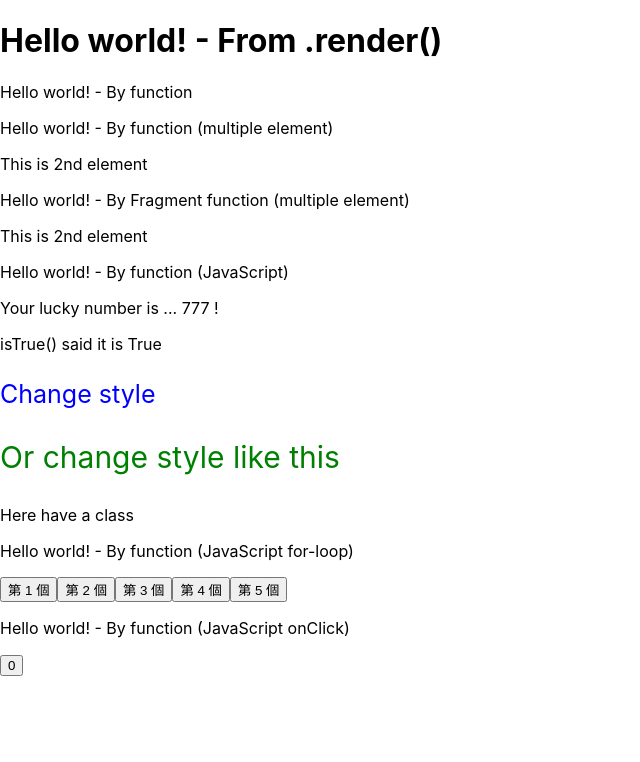
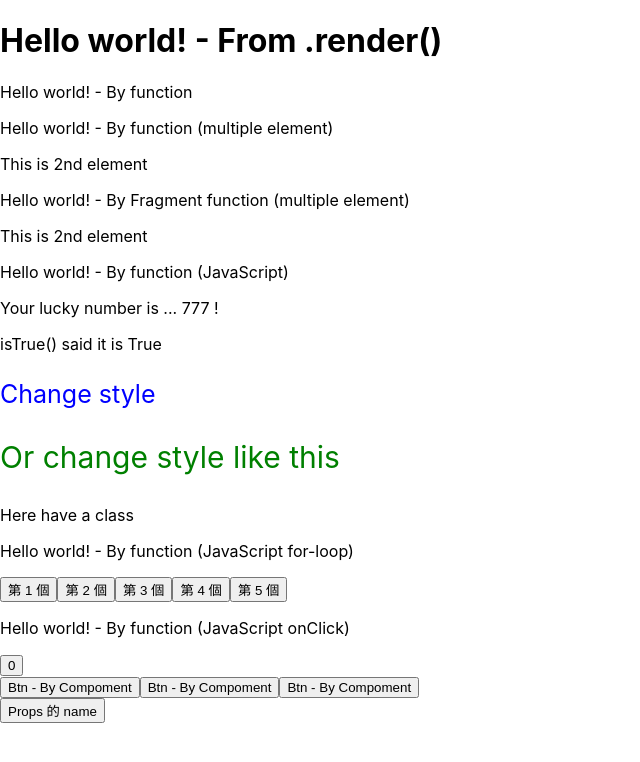
Before and after one commit to saketora95/React-Practice, a React (Create React App) app: page / in a window 1280 px wide. Shown: the top 762 px of the page, without its empty margins (0-640 px from the left). Built offline with nearby package versions, Linux system fonts and the light colour scheme.

Commit message:
2023-04-07 : 向後練習。

```diff
--- a/public/index.html
+++ b/public/index.html
@@ -35,6 +35,11 @@
     <div id="render_5"></div>
     <div id="render_6"></div>
     <div id="render_7"></div>
+
+
+
+    <div id="compoment_1"></div>
+    <div id="compoment_2"></div>
     <!--
       This HTML file is a template.
       If you open it directly in the browser, you will see an empty page.
--- a/src/App.js
+++ b/src/App.js
@@ -1,25 +1,39 @@
-import logo from './logo.svg';
+// import logo from './logo.svg';
 import './App.css';
 
-function App() {
-  return (
-    <div className="App">
-      <header className="App-header">
-        <img src={logo} className="App-logo" alt="logo" />
-        <p>
-          Edit <code>src/App.js</code> and save to reload.
-        </p>
-        <a
-          className="App-link"
-          href="https://reactjs.org"
-          target="_blank"
-          rel="noopener noreferrer"
-        >
-          Learn React
-        </a>
-      </header>
-    </div>
-  );
+// Compoment
+function TestCompoment() {
+    return (
+        <button>Btn - By Compoment</button>
+    );
 }
 
-export default App;
+// Props
+function TestProps(props) {
+    return (
+        <button> { props.name } </button>
+    );
+}
+
+export {TestCompoment, TestProps};
+
+// function App() {
+//   return (
+//     <div className="App">
+//       <header className="App-header">
+//         <img src={logo} className="App-logo" alt="logo" />
+//         <p>
+//           Edit <code>src/App.js</code> and save to reload.
+//         </p>
+//         <a
+//           className="App-link"
+//           href="https://reactjs.org"
+//           target="_blank"
+//           rel="noopener noreferrer"
+//         >
+//           Learn React
+//         </a>
+//       </header>
+//     </div>
+//   );
+// }
--- a/src/index.js
+++ b/src/index.js
@@ -2,6 +2,7 @@ import React from 'react';
 import ReactDOM from 'react-dom/client';
 import './index.css';
 import reportWebVitals from './reportWebVitals';
+import {TestCompoment, TestProps} from './App';
 
 // Normal render
 const render_1 = ReactDOM.createRoot(document.getElementById('render_1'));
@@ -119,7 +120,23 @@ render_7.render(
     testOnClickRender()
 );
 
+// Compoment
+const compoment_1 = ReactDOM.createRoot(document.getElementById('compoment_1'));
+compoment_1.render(
+    <div>
+        <TestCompoment/>
+        <TestCompoment/>
+        <TestCompoment/>
+    </div>
+);
 
+// Props
+const compoment_2 = ReactDOM.createRoot(document.getElementById('compoment_2'));
+compoment_2.render(
+    <div>
+        <TestProps name='Props 的 name' />
+    </div>
+);
 
 // Original Content -
 // import App from './App';
```
Also changed, not shown: 1 other file (tests, documents, lock files or other folders).
